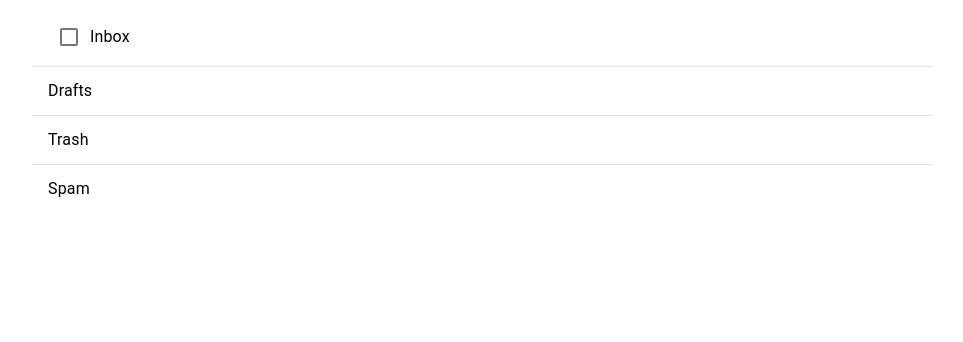
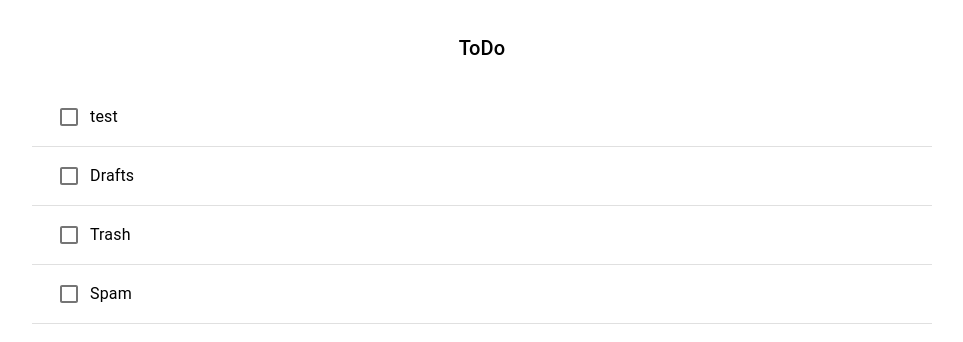
Before and after one commit to shirai02/react_todo, a React (Create React App) app in the folder react-app/: page / in a window 1280 px wide. Shown: the top 342 px of the page, without its empty margins (158-1121 px from the left). Built offline with nearby package versions, Linux system fonts and the light colour scheme.

Commit message:
ListItemとList用の関数作成

```diff
--- a/react-app/src/body/index.js
+++ b/react-app/src/body/index.js
@@ -1,14 +1,7 @@
 import React, { useState } from 'react';
-import Typography from '@material-ui/core/Typography';
-import List from '@material-ui/core/List';
-import ListItem from '@material-ui/core/ListItem';
-import ListItemIcon from '@material-ui/core/ListItemIcon';
-import ListItemText from '@material-ui/core/ListItemText';
-import Divider from '@material-ui/core/Divider';
-import InboxIcon from '@material-ui/icons/Inbox';
-import DraftsIcon from '@material-ui/icons/Drafts';
+import { Typography, List, ListItem, ListItemIcon, ListItemText, Divider, Checkbox } from '@material-ui/core';
+import { InboxIcon, DraftsIcon } from '@material-ui/icons';
 import { makeStyles } from '@material-ui/core/styles';
-import Checkbox from '@material-ui/core/Checkbox';
 
 //ToDo Grid Layout使う
 //! classを使用しない
@@ -21,6 +14,10 @@ const useStyles = makeStyles((theme) => ({
         width: '100%',
         maxWidth: 900,
         backgroundColor: theme.palette.background.paper,
+        textAlign: 'center',
+    },
+    title: {
+        margin: theme.spacing(4, 0, 2),
     },
 }));
 
@@ -28,65 +25,49 @@ function ListItemLink(props) {
     return <ListItem button component="a" {...props} />;
 }
 
-function SimpleList() {
-    const [state, setState] = useState({
-        checkedA: false,
-        checkedB: false,
-        checkedF: false,
-    });
+function TodoListItem(props) {
 
-    const handleChange = name => event => {
-        setState({ ...state, [name]: event.target.checked });
-    };
+    const [checked, setChecked] = useState(false);
 
-    const classes = useStyles();
     return (
-        <div className={classes.root}>
-            <List component="nav">
+        <React.Fragment>
             <ListItem>
                 <Checkbox
-                        checked={state.checkedA}
-                        onChange={handleChange('checkedA')}
+                    checked={checked}
+                    onChange={() => setChecked(!checked)}
                     value="checkedA"
-                        // color="primary"
+                    color="primary"
                     // indeterminate
                     inputProps={{
                         'aria-label': 'primary checkbox',
                     }}
                 />
-                    <ListItemText primary="Inbox" />
+                <ListItemText primary={props.text} />
             </ListItem>
             <Divider />
-                <ListItem>
-                    <ListItemText primary="Drafts" />
-                </ListItem>
-                <Divider />
-                <ListItem>
-                    <ListItemText primary="Trash" />
-                </ListItem>
-                <Divider />
-                <ListItem>
-                    <ListItemText primary="Spam" />
-                </ListItem>
+        </React.Fragment>
+    )
+}
+
+function TodoList() {
+    const classes = useStyles();
+
+    return (
+        <div className={classes.root}>
+            <Typography variant='h6' className={classes.title}>
+                ToDo
+            </Typography>
+            <List
+                component="nav"
+            >
+                <TodoListItem text='test' />
+                <TodoListItem text='Drafts' />
+                <TodoListItem text='Trash' />
+                <TodoListItem text='Spam' />
+                {/* <TodoListItem /> */}
             </List>
         </div>
     );
 }
 
-class ToDo extends React.Component {
-    render() {
-        return (
-            <div className={useStyles.root}>
-                <Typography variant="body1">
-                    body1
-                </Typography>
-                <Typography variant="body2">
-                    body2
-                </Typography>
-            </div>
-        );
-    }
-}
-
-// export default ToDo;
-export default SimpleList;
+export default TodoList;
```
Lines whose indentation alone changed are shown as unchanged.
